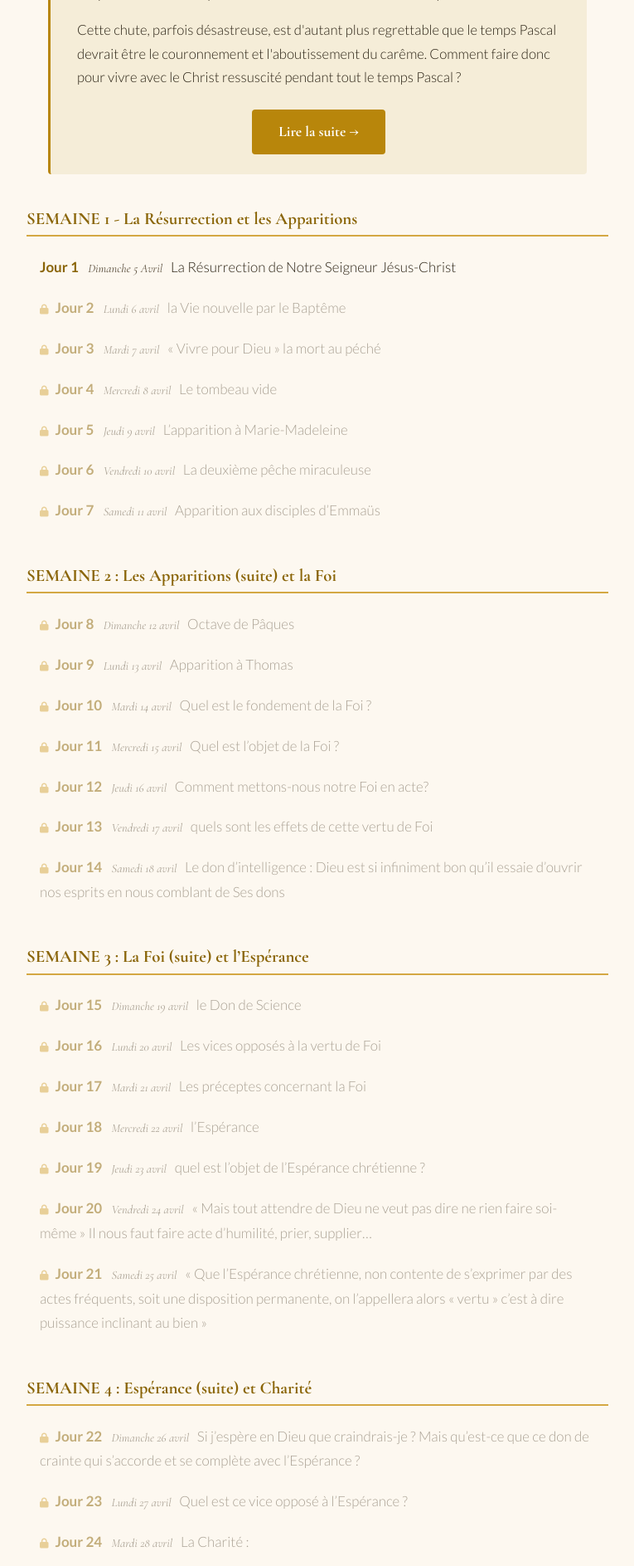
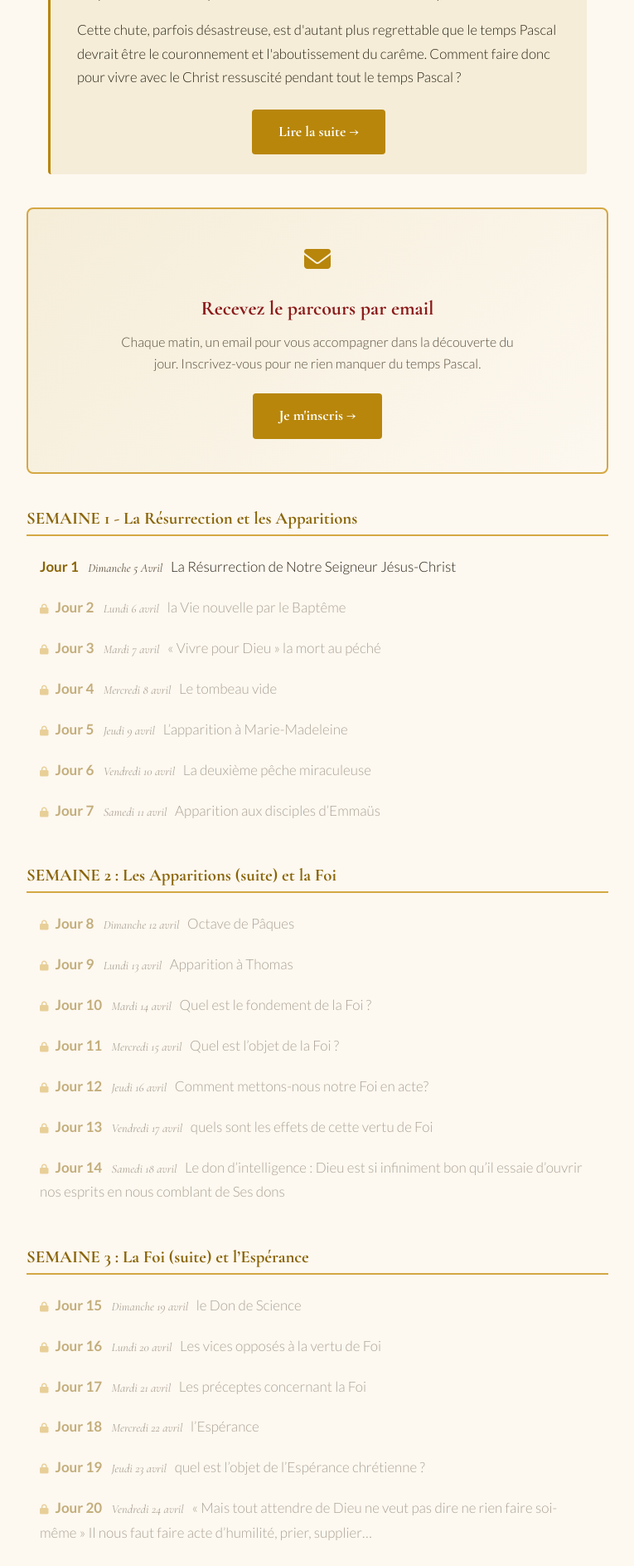
Before and after one commit to benoitvillage-84/Parcours-Resurrexit, a Jekyll site: the page built from index.html, in a window 1280 px wide. Shown: the part 718-2605 px from the top of the page at 83% size, without its empty margins (257-1022 px from the left). Built offline with Jekyll 4.4.1, drawn with Linux system fonts in a browser that asks for light colours.

Commit message:
Ajoute encart d'inscription email sur l'index (redirige vers landing page Brevo)
Co-Authored-By: Claude Opus 4.6 (1M context) <noreply@anthropic.com>

```diff
--- a/assets/css/style.css
+++ b/assets/css/style.css
@@ -470,6 +470,39 @@ hr.ornement::after {
   margin-top: 0.5rem;
 }
 
+/* ── Encart inscription ── */
+
+.index-inscription {
+  text-align: center;
+  background: linear-gradient(135deg, var(--cream-dark), var(--cream));
+  border: 2px solid var(--gold-light);
+  border-radius: 8px;
+  padding: 2rem 2rem 2.5rem;
+  margin-bottom: 2.5rem;
+}
+
+.index-inscription .inscription-icon {
+  font-size: 2rem;
+  color: var(--gold);
+  margin-bottom: 1rem;
+}
+
+.index-inscription h2 {
+  font-family: 'Cormorant Garamond', serif;
+  color: var(--red);
+  font-size: 1.5rem;
+  margin-top: 0;
+  margin-bottom: 0.75rem;
+}
+
+.index-inscription p {
+  font-size: 1rem;
+  color: var(--text-light);
+  max-width: 500px;
+  margin: 0 auto 1.5rem;
+  line-height: 1.6;
+}
+
 .semaine-group {
   margin-bottom: 2rem;
 }
--- a/index.html
+++ b/index.html
@@ -16,6 +16,13 @@ title: Accueil
     <div style="text-align: center; margin-top: 1.5rem;">
       <a href="{{ '/introduction' | relative_url }}" class="btn-gold">Lire la suite &rarr;</a>
     </div>
+  </div>
+
+  <div class="index-inscription">
+    <div class="inscription-icon"><i class="fa-solid fa-envelope"></i></div>
+    <h2>Recevez le parcours par email</h2>
+    <p>Chaque matin, un email pour vous accompagner dans la d&eacute;couverte du jour. Inscrivez-vous pour ne rien manquer du temps Pascal.</p>
+    <a href="https://www.parcours-resurrexit.com" class="btn-gold">Je m'inscris &rarr;</a>
   </div>
 
   <div class="semaine-group">
```
